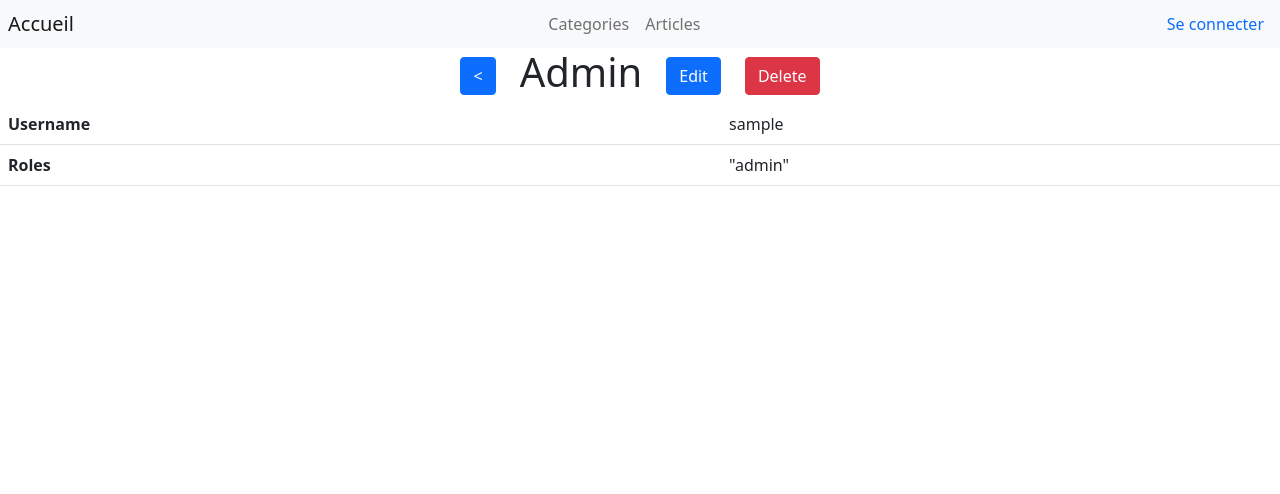
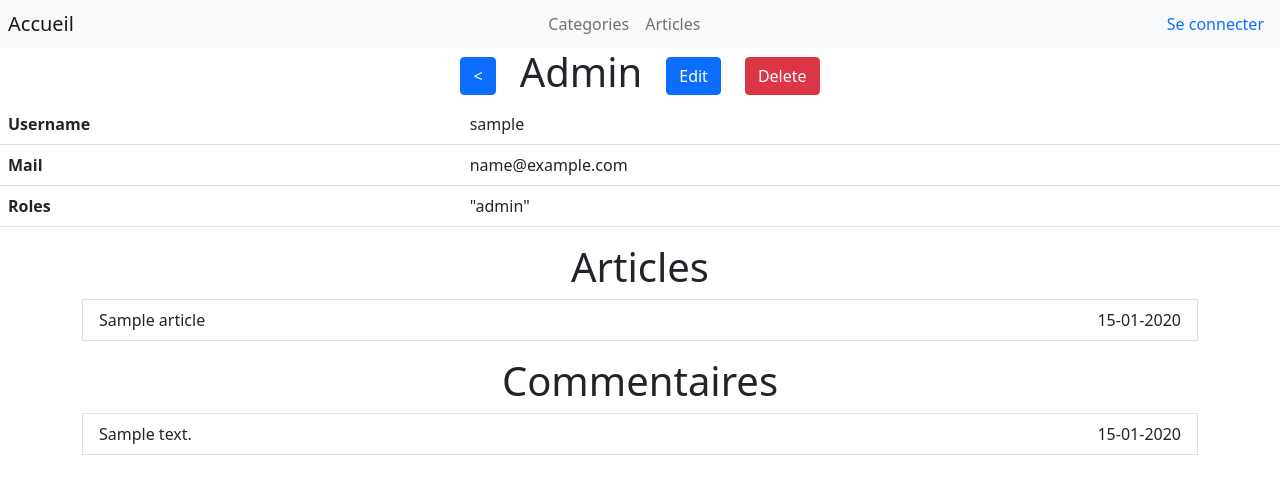
Before and after one commit to IDK-tmlp/TP_Symfony, a Symfony app: template templates/admin/show.html.twig in a window 1280 px wide. Shown: the top 494 px of the page. Run offline with Twig, Linux system fonts and the light colour scheme; the template is opened without the code that fills it: most values are stand-ins (such as "Sample title", 1, 10 or a date in 2020); some libraries are stand-ins or nearby versions.

Commit message:
Add email to forms and modif page user/show

```diff
--- a/index.html
+++ b/index.html
@@ -7,7 +7,6 @@
 </head>
 <body>
 	<h2>To continue</h2>
-		<p>search user in user list</p>
 
 	<h2>Idea</h2>
 		<ul>
@@ -16,6 +15,5 @@
 			<li>Changement de roles a la demande</li>
 			<li>reply to comments</li>
 		</ul>
-		<p>Reu a 16h30</p>
 </body>
 </html>
--- a/src/Form/AdminRegisterType.php
+++ b/src/Form/AdminRegisterType.php
@@ -15,6 +15,7 @@ class AdminRegisterType extends AbstractType
     {
         $builder
             ->add('username')
+            ->add('email', EmailType::class, ['required'=>'false'])
             ->add('plainPassword', RepeatedType::class, [
                 'type' => PasswordType::class,
                 'first_options'  => ['label' => 'Password', 'hash_property_path' => 'password'],
--- a/src/Form/AdminType.php
+++ b/src/Form/AdminType.php
@@ -5,6 +5,7 @@ namespace App\Form;
 use App\Entity\Admin;
 use Symfony\Component\Form\AbstractType;
 use Symfony\Component\Form\Extension\Core\Type\ChoiceType;
+use Symfony\Component\Form\Extension\Core\Type\EmailType;
 use Symfony\Component\Form\Extension\Core\Type\PasswordType;
 use Symfony\Component\Form\Extension\Core\Type\RepeatedType;
 use Symfony\Component\Form\FormBuilderInterface;
@@ -25,7 +26,8 @@ class AdminType extends AbstractType
                     'ADMIN' => 'ROLE_ADMIN',
                 ],
                 'multiple' => true,
-            ])
+                ])
+            ->add('email', EmailType::class, ['required'=>'false'])
             ->add('plainPassword', RepeatedType::class, [
                 'type' => PasswordType::class,
                 'first_options'  => ['label' => 'Password', 'hash_property_path' => 'password'],
--- a/templates/admin/index.html.twig
+++ b/templates/admin/index.html.twig
@@ -27,6 +27,7 @@
         <thead>
             <tr>
                 <th>Username</th>
+                <th>Mail</th>
                 <th>Roles</th>
                 {# <th>Password</th> #}
                 <th>actions</th>
@@ -36,6 +37,7 @@
         {% for admin in admins %}
             <tr>
                 <td>{{ admin.username }}</td>
+                <td>{{ admin.email }}</td>
                 <td>{{ admin.roles ? admin.roles|json_encode : '' }}</td>
                 {# <td>{{ admin.password }}</td> #}
                 <td>
--- a/templates/admin/show.html.twig
+++ b/templates/admin/show.html.twig
@@ -17,6 +17,10 @@
                 <td>{{ admin.username }}</td>
             </tr>
             <tr>
+                <th>Mail</th>
+                <td>{{ admin.email }}</td>
+            </tr>
+            <tr>
                 <th>Roles</th>
                 <td>{{ admin.roles ? admin.roles|json_encode : '' }}</td>
             </tr>
@@ -27,5 +31,44 @@
         </tbody>
     </table>
 
+    <div class="d-flex flex-column align-items-center gap-3 ">
+                <div class='container'>
+                    <div class='d-flex justify-content-center gap-4 align-items-center'>
+                        <h1>Articles</h1>
+                    </div>
+                    <ul class="list-group">
+                    {% for article in admin.articles %}
+                        <a href="{{ path('app_article_show', {'id': article.id}) }}" class='text-decoration-none text-dark'>
+                            <li class='list-group-item d-flex justify-content-between'>
+                                {{ article.title }}
+                                <span class="pull-right">{{ article.createdAt|date('d-m-Y') }}</span>
+                            </li>
+                        </a>
+                    {% else %}
+                        <li class='list-group-item'>
+                            <p>Cet utilisateur n'a pas encore écrit d'articles</p>
+                        </li>
+                    {% endfor %}
+                </div>
+                <div class='container'>
+                    <div class='d-flex justify-content-center gap-4 align-items-center'>
+                        <h1>Commentaires</h1>
+                    </div>
+                    <ul class="list-group">
+                    {% for comment in admin.comments %}
+                        <a href="{{ path('app_article_show', {'id': comment.article.id}) }}" class='text-decoration-none text-dark'>
+                            <li class='list-group-item d-flex justify-content-between'>
+                                {{ comment.text }}
+                                <span class="pull-right">{{ comment.createdAt|date('d-m-Y') }}</span>
+                            </li>
+                        </a>
+                    {% else %}
+                        <li class='list-group-item'>
+                            <p>Cet utilisateur n'a pas encore écrit de commentaires</p>
+                        </li>
+                    {% endfor %}
+                </div>
+            </div>
+
 
 {% endblock %}
--- a/templates/security/login.html.twig
+++ b/templates/security/login.html.twig
@@ -37,7 +37,7 @@
                     <div class='d-flex justify-content-center gap-4 align-items-center'>
                         <h1>Vos commentaires</h1>
                     </div>
-                    <ul class="list-group"'>
+                    <ul class="list-group">
                     {% for comment in app.user.comments %}
                         <a href="{{ path('app_article_show', {'id': comment.article.id}) }}" class='text-decoration-none text-dark'>
                             <li class='list-group-item d-flex justify-content-between'>
```
